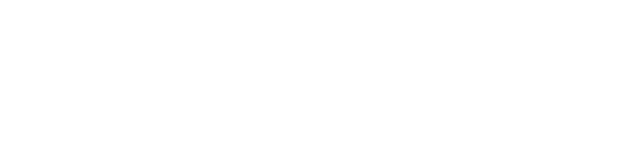
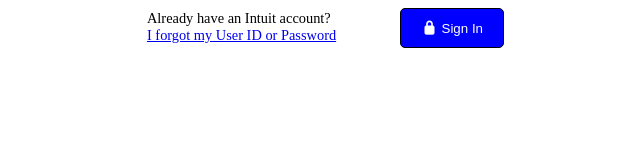
Before and after one commit to raheebwa/mint-signup-form, a plain HTML site: page index.html in a window 1280 px wide. Shown: the whole page, without its empty margins (640-1280 px from the left). Drawn offline with Linux system fonts and the light colour scheme.

Commit message:
added header details and styling

```diff
--- a/css/header.css
+++ b/css/header.css
@@ -0,0 +1,22 @@
+#header{
+    display:flex;
+    float:right;
+    align-items: center
+}
+
+#sign-up{
+    background-color: blue;
+    color:white;
+    margin-right:10vw;
+    margin-left:5vw;
+    height:5vh;
+    border:1px solid black;
+    border-radius:5px;
+    padding:10px 20px
+
+}
+
+#left-header{
+    font-size:90%;
+    padding-bottom:2px;
+}
--- a/index.html
+++ b/index.html
@@ -13,7 +13,15 @@
     <link rel="stylesheet" href="css/footer.css">
 </head>
 <body>
-    <header id="header"></header>
+    <header id="header">
+        <div id="left-header">
+            <div id="question">Already have an Intuit account?</div>
+            <div><a href="http://">I forgot my User ID or Password</a></div>
+        </div>
+        <button id="sign-up">
+            <i class="fa fa-lock"></i> Sign In
+        </button>
+    </header>
     <main id="main"></main>
     <footer id="footer"></footer>
 </body>
```
